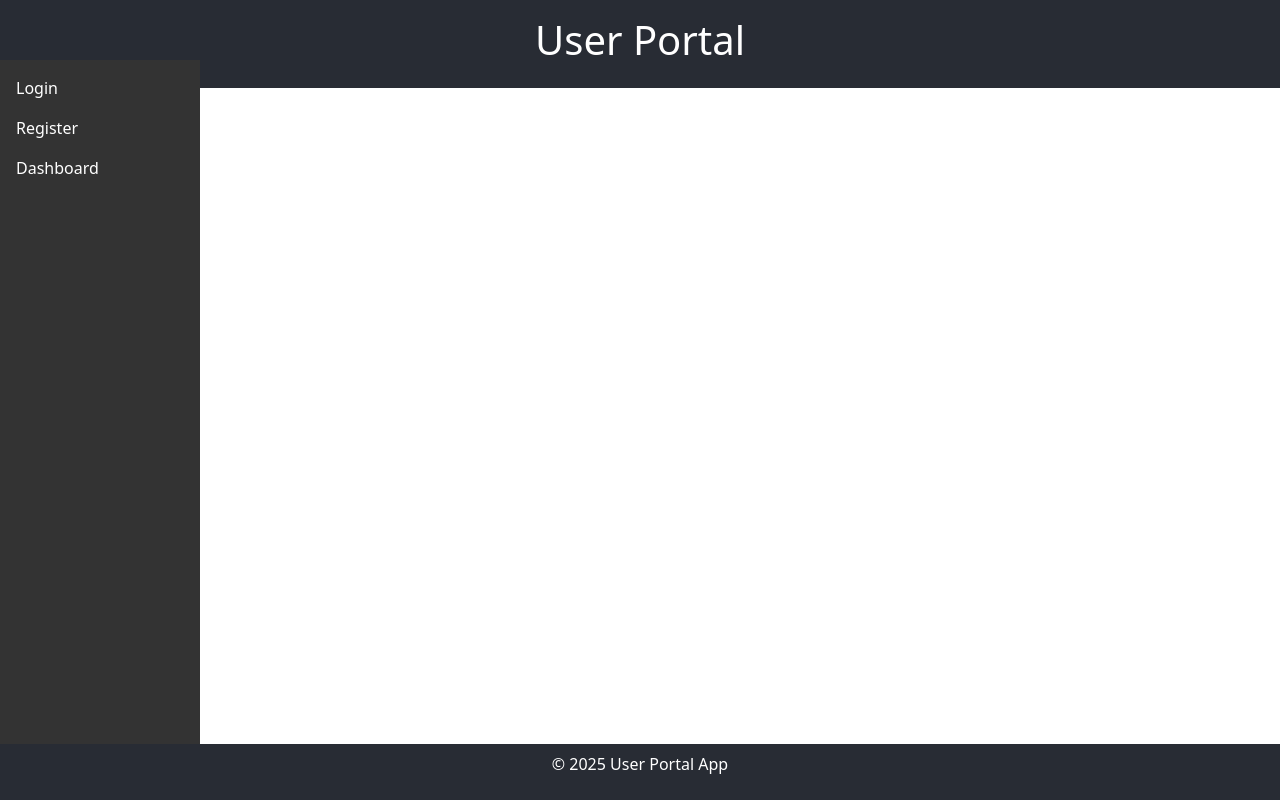
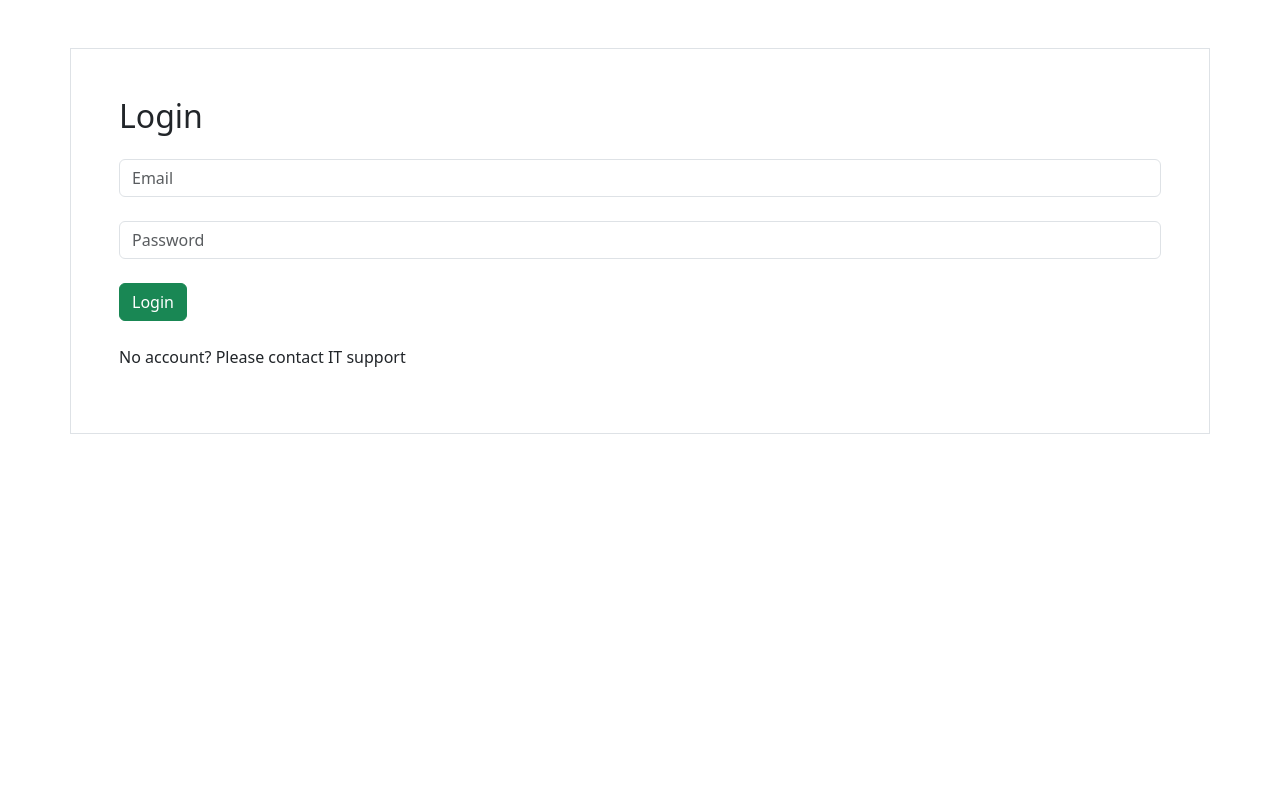
Before and after one commit to Vimalbharath/ReactClass, a React (Vite) app in the folder Testing/my-react-app/: page /login in a window 1280 px wide. Built offline with nearby package versions, Linux system fonts and the light colour scheme.

Commit message:
dashboard css confuse

```diff
--- a/Testing/my-react-app/src/forms/api/axios.jsx
+++ b/Testing/my-react-app/src/forms/api/axios.jsx
@@ -9,7 +9,7 @@ api.interceptors.request.use(
   (config) => {
     const token = localStorage.getItem('token');
     if (token) config.headers.Authorization = `Bearer ${token}`;
-    config.headers['X-Client-App'] = 'UserPortal';
+    config.headers['X-Client-App'] = 'VimalProject';
     console.log(`[Request] ${config.method?.toUpperCase()} ${config.url}`);
     return config;
   },
--- a/Testing/my-react-app/src/main.jsx
+++ b/Testing/my-react-app/src/main.jsx
@@ -1,7 +1,7 @@
 import { StrictMode } from 'react'
 import { createRoot } from 'react-dom/client'
 import './index.css'
-import App from './forms/App'
+import App from './project/App'
 import { Provider } from 'react-redux';
 import store from'./task8thunk/app/store';
 import 'bootstrap/dist/css/bootstrap.min.css';
--- /dev/null
+++ b/Testing/my-react-app/src/project/App.css
@@ -0,0 +1,132 @@
+.App {
+  text-align: center;
+}
+
+.App-logo {
+  height: 40vmin;
+  pointer-events: none;
+}
+
+@media (prefers-reduced-motion: no-preference) {
+  .App-logo {
+    animation: App-logo-spin infinite 20s linear;
+  }
+}
+
+.App-header {
+  background-color: #282c34;
+  min-height: 100vh;
+  display: flex;
+  flex-direction: column;
+  align-items: center;
+  justify-content: center;
+  font-size: calc(10px + 2vmin);
+  color: white;
+}
+
+.App-link {
+  color: #61dafb;
+}
+
+@keyframes App-logo-spin {
+  from {
+    transform: rotate(0deg);
+  }
+  to {
+    transform: rotate(360deg);
+  }
+}
+
+body {
+  margin: 0;
+  font-family: Arial, sans-serif;
+  background: #f4f4f4;
+}
+
+.header {
+  background-color: #282c34;
+  color: white;
+  padding: 1rem;
+  text-align: center;
+}
+
+.footer {
+  background-color: #282c34;
+  color: white;
+  padding: 0.5rem;
+  text-align: center;
+  position: fixed;
+  bottom: 0;
+  width: 100%;
+}
+
+.sidebar {
+  background-color: #333;
+  color: white;
+  width: 200px;
+  padding: 1rem;
+  height: 100vh;
+  position: fixed;
+  top: 60px;
+  left: 0;
+}
+
+.sidebar a {
+  color: white;
+  text-decoration: none;
+  display: block;
+  margin-bottom: 1rem;
+}
+
+.main-content {
+  margin-left: 220px;
+  padding: 1rem;
+  margin-bottom: 2rem;
+}
+
+form input,
+form button {
+  display: block;
+  margin-bottom: 1rem;
+  padding: 8px;
+  width: 100%;
+  max-width: 300px;
+}
+
+form button {
+  background-color: #007bff;
+  color: white;
+  border: none;
+  cursor: pointer;
+}
+
+/* App.css */
+
+.error {
+  color: red;
+  font-size: 0.9rem;
+  margin-top: -0.5rem;
+  margin-bottom: 0.75rem;
+}
+
+/* App.css */
+input {
+  padding: 8px;
+  margin-bottom: 10px;
+  width: 100%;
+  max-width: 300px;
+  border: 1px solid #ccc;
+  border-radius: 4px;
+}
+
+input.error-input {
+  border: 2px solid red;
+  background-color: #fff0f0;
+}
+
+.error {
+  color: red;
+  font-size: 0.9rem;
+  margin-top: -0.5rem;
+  margin-bottom: 0.75rem;
+}
--- a/Testing/my-react-app/src/project/App.jsx
+++ b/Testing/my-react-app/src/project/App.jsx
@@ -1,12 +1,26 @@
 import EmployeeList from "./EmployeeList";
 import EmployeeCRUD from "./EmployeeCrud";
+import { BrowserRouter as Router, Routes, Route } from 'react-router-dom';
+import Login from './pages/Login';
+import Dashboard from './pages/Dashboard';
+import Layout from './components/Layout';
 
 const App=()=>{
-    return (<div>
+    return (
+    <Router>
 
-        Hello
-        <EmployeeCRUD/>
-    </div>)
+
+        <Routes>
+          <Route path="/login" element={<Login />} />
+
+          <Route path="/" element={<Layout />} />
+        </Routes>
+
+    </Router>
+
+
+
+    )
 }
 
 export default App;
--- /dev/null
+++ b/Testing/my-react-app/src/project/api/axios.jsx
@@ -0,0 +1,49 @@
+import axios from 'axios';
+
+const api = axios.create({
+  baseURL: 'http://localhost:3006',
+});
+
+// 🛡️ Request Interceptor
+api.interceptors.request.use(
+  (config) => {
+    // const token = localStorage.getItem('token');
+    // if (token) config.headers.Authorization = `Bearer ${token}`;
+    // config.headers['X-Client-App'] = 'Project';
+    console.log(`[Request] ${config.method?.toUpperCase()} ${config.url}`);
+    return config;
+  },
+  (error) => {
+    console.error('[Request Error]', error);
+    return Promise.reject(error);
+  }
+);
+
+// 🔁 Response Interceptor
+api.interceptors.response.use(
+  (response) => {
+    console.log('[Response]', response.status, response.data);
+    return response;
+  },
+  (error) => {
+    // const status = error.response?.status;
+
+    // if (status === 401) {
+    //   console.warn('[Interceptor] 401 Unauthorized');
+    //   alert('Session expired. Please log in again.');
+    //   localStorage.removeItem('token');
+    //   localStorage.removeItem('user');
+    //   window.location.href = '/';
+    // } else if (status === 403) {
+    //   alert('Access denied.');
+    // } else if (status >= 500) {
+    //   alert('Server error. Please try again later.');
+    // } else {
+    //   alert(error.response?.data?.message || 'Something went wrong');
+    // }
+
+    return Promise.reject(error);
+  }
+);
+
+export default api;
--- /dev/null
+++ b/Testing/my-react-app/src/project/components/Footer.jsx
@@ -0,0 +1,9 @@
+import React from 'react';
+
+const Footer = () => (
+  <div className="footer">
+    <p>&copy; 2025 User Portal App</p>
+  </div>
+);
+
+export default Footer;
--- /dev/null
+++ b/Testing/my-react-app/src/project/components/Header.jsx
@@ -0,0 +1,9 @@
+import React from 'react';
+
+const Header = () => (
+  <div className="header">
+    <h1>User Portal</h1>
+  </div>
+);
+
+export default Header;
--- /dev/null
+++ b/Testing/my-react-app/src/project/components/Layout.jsx
@@ -0,0 +1,59 @@
+import React from 'react';
+import Header from './Header';
+import Footer from './Footer';
+import Sidebar from './Sidebar';
+import Dashboard from '../pages/Dashboard';
+import Rating from '../pages/Rating';
+
+const Layout = () => {
+  return (
+    // Outer container: Full height, column layout for header/main/footer
+    // bg-light: A very light grey background for the overall page
+    <div className='d-flex flex-column min-vh-100 bg-light'>
+
+      {/* Header */}
+      {/* bg-primary: A strong blue background, text-white: white text for contrast, shadow: subtle shadow for depth */}
+      <Header className="bg-primary text-white shadow" />
+
+      {/* Main Content Area: Horizontal flex for sidebar and content */}
+      {/* flex-grow-1: Ensures this section takes all available vertical space */}
+      {/* container-fluid: Full width, fluid layout */}
+      {/* py-4: Padding top and bottom for this section */}
+      <div className="d-flex flex-grow-1 container-fluid py-4">
+
+        {/* Sidebar */}
+        {/* col-md-3: 3/12 columns on medium+ screens */}
+        {/* p-3: Padding inside */}
+        {/* bg-dark: Dark background for the sidebar */}
+        {/* text-white: White text for dark background */}
+        {/* border-end border-secondary: A subtle border to separate from main content */}
+        {/* rounded-start: Slightly rounded left corners for aesthetics */}
+        <Sidebar className="col-md-3 p-3 bg-dark text-white border-end border-secondary rounded-start" />
+
+        {/* Main Content (Dashboard and Rating) */}
+        {/* col-md-9: 9/12 columns on medium+ screens */}
+        {/* p-4: More padding for the main content area */}
+        {/* bg-white: White background for clarity */}
+        {/* shadow-sm: Smaller shadow for content block */}
+        {/* rounded-end: Slightly rounded right corners for aesthetics */}
+        <div className="col-md-9 p-4 bg-white shadow-sm rounded-end">
+          {/* Dashboard Component - Consider passing background/text color props if you want its internal elements to adapt */}
+          <Dashboard />
+
+          {/* Rating Component - Similarly, internal elements might need props */}
+          <Rating />
+        </div>
+      </div>
+
+      {/* Footer */}
+      {/* bg-secondary: A muted grey background */}
+      {/* text-white: White text for contrast */}
+      {/* p-3: Padding inside the footer */}
+      {/* text-center: Center-align text */}
+      {/* mt-auto: This is a flex utility that pushes the item to the end of the flex container (the very bottom) */}
+      <Footer className="bg-secondary text-white p-3 text-center mt-auto" />
+    </div>
+  );
+};
+
+export default Layout;
--- /dev/null
+++ b/Testing/my-react-app/src/project/components/Sidebar.jsx
@@ -0,0 +1,11 @@
+import React from 'react';
+import { Link } from 'react-router-dom';
+
+const Sidebar = () => (
+  <div className="sidebar">
+    <Link to="/">Dashboard</Link>
+
+  </div>
+);
+
+export default Sidebar;
--- /dev/null
+++ b/Testing/my-react-app/src/project/pages/Dashboard.jsx
@@ -0,0 +1,37 @@
+import React, { useEffect, useState } from 'react';
+import { useNavigate } from 'react-router-dom';
+
+const Dashboard = () => {
+  const [user, setUser] = useState(null);
+  const navigate = useNavigate();
+
+  useEffect(() => {
+    const storedUser = localStorage.getItem('user');
+    if (!storedUser) {
+      navigate('/login');
+      return;
+    }
+    setUser(JSON.parse(storedUser));
+  }, [navigate]);
+
+  const logout = () => {
+    localStorage.clear();
+    navigate('/login');
+  };
+
+  return (
+    <div>
+      <h2>Dashboard</h2>
+      {user && (
+        <>
+          <p><strong>Name:</strong> {user.name}</p>
+          <p><strong>Email:</strong> {user.email}</p>
+
+        </>
+      )}
+      <button onClick={logout}>Logout</button>
+    </div>
+  );
+};
+
+export default Dashboard;
--- /dev/null
+++ b/Testing/my-react-app/src/project/pages/Login.jsx
@@ -0,0 +1,69 @@
+import React from 'react';
+import { useForm } from 'react-hook-form';
+import { useNavigate, Link } from 'react-router-dom';
+import api from '../api/axios';
+
+const Login = () => {
+  const {
+    register,
+    handleSubmit,
+    formState: { errors }
+  } = useForm();
+  const navigate = useNavigate();
+
+  const onSubmit = async (formData) => {
+    try {
+      const res = await api.get('/project');
+      const user = res.data.find(
+        u =>
+          u.email.toLowerCase() === formData.email.trim().toLowerCase() &&
+          u.password === formData.password.trim()
+      );
+
+      if (user) {
+        localStorage.setItem('token', 'user-token');
+        localStorage.setItem('user', JSON.stringify(user));
+        navigate('/');
+      } else {
+        alert('Invalid email or password');
+      }
+    } catch (err) {
+      alert('Login failed');
+    }
+  };
+
+  return (
+    <div className='container border p-5 mt-5'>
+      <h2 className='mb-4'>Login</h2>
+      <form onSubmit={handleSubmit(onSubmit)}>
+        <input
+          //className={errors.email ? 'error-input' : ''}
+           className="form-control mb-4"
+          {...register('email', {
+            required: 'Email is required',
+            pattern: { value: /^\S+@\S+$/, message: 'Invalid email format' }
+          })}
+          placeholder="Email"
+        />
+        {errors.email && <p className="error">{errors.email.message}</p>}
+
+        <input
+          //className={errors.password ? 'error-input' : ''}
+          className="form-control mb-4"
+          type="password"
+          {...register('password', {
+            required: 'Password is required',
+            minLength: { value: 6, message: 'Minimum 6 characters' }
+          })}
+          placeholder="Password"
+        />
+        {errors.password && <p className="error">{errors.password.message}</p>}
+
+        <button className="btn btn-success mb-4"type="submit">Login</button>
+      </form>
+      <p>No account? Please contact IT support</p>
+    </div>
+  );
+};
+
+export default Login;
--- /dev/null
+++ b/Testing/my-react-app/src/project/pages/Rating.jsx
@@ -0,0 +1,7 @@
+const Rating=()=>{
+    return (
+        <h2>Rating</h2>
+    )
+}
+
+export default Rating;
```
Also changed, not shown: 1 other file (tests, documents, lock files or other folders).
